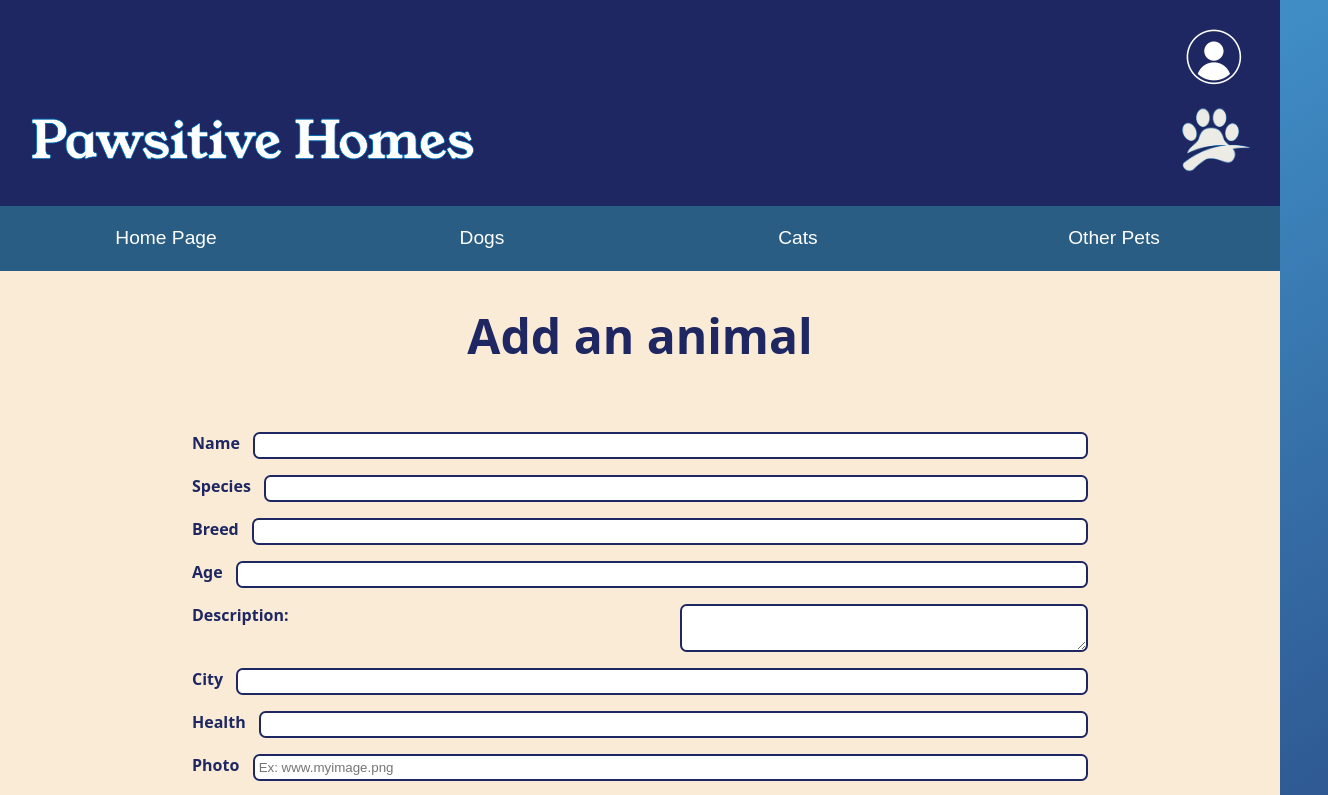
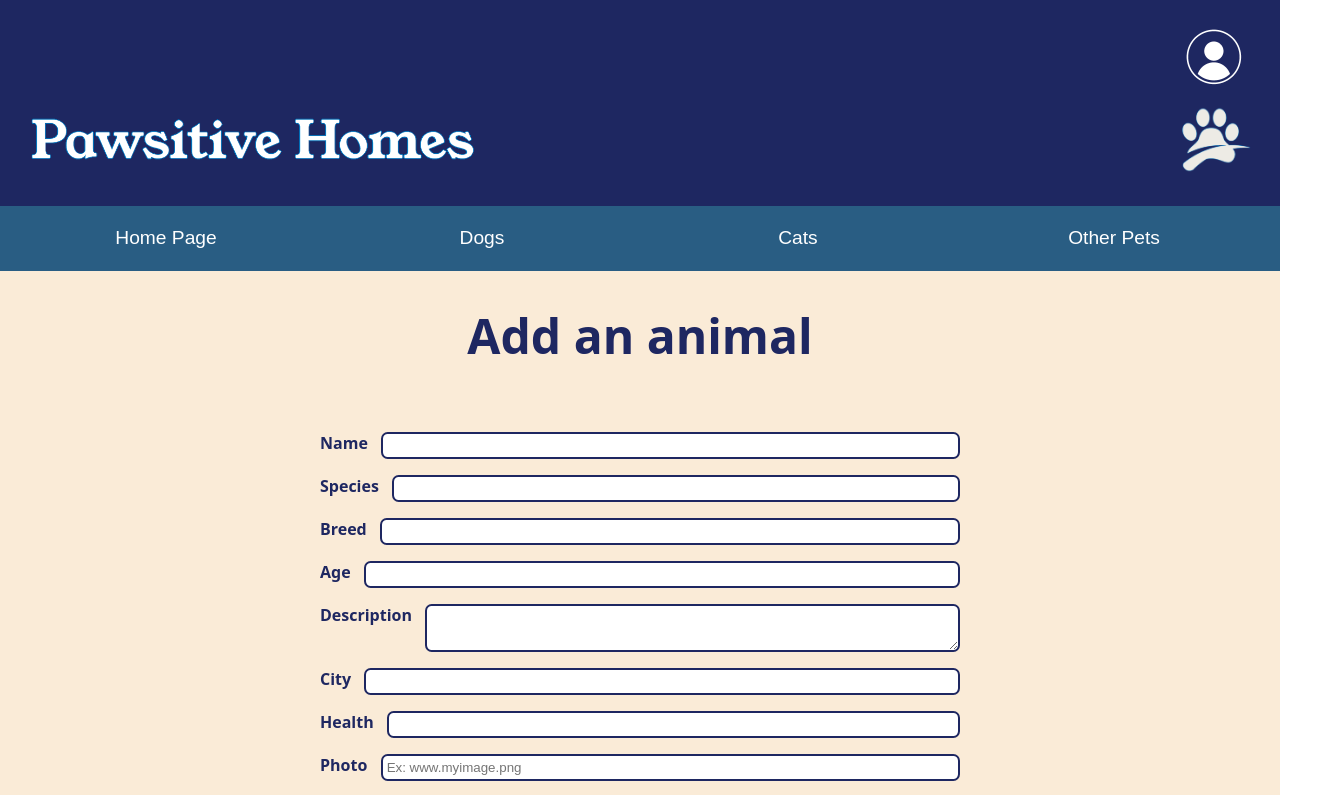
Before and after one commit to Ksfraan/Pawsitive-Homes, a React (Vite) app in the folder Pawsitive-Homes/: page /add-animal in a window 1280 px wide. Shown: the top 795 px of the page, 1328 px wide, since content can reach past the window. Built offline with nearby package versions, Linux system fonts and the light colour scheme; no server answers.

Commit message:
update AnimalForm.css and App.css, small change in AnimalForm.jsx

```diff
--- a/Pawsitive-Homes/index.html
+++ b/Pawsitive-Homes/index.html
@@ -3,7 +3,10 @@
     <head>
         <meta charset="UTF-8" />
         <link rel="icon" type="image/svg+xml" href="/LogoIcon.svg" />
-        <meta name="viewport" content="width=device-width, initial-scale=1.0" />
+        <meta
+            name="viewport"
+            content="width=device-width, initial-scale=1, user-scalable=no, shrink-to-fit=no, viewport-fit=cover"
+        />
         <title>Pawsitive Homes</title>
     </head>
     <body>
--- a/Pawsitive-Homes/src/pages/AnimalForm.jsx
+++ b/Pawsitive-Homes/src/pages/AnimalForm.jsx
@@ -94,7 +94,7 @@ const AnimalForm = () => {
                         name: 'age',
                     })}
                     <label>
-                        Description:
+                        Description
                         <textarea
                             type='text'
                             name='description'
--- a/Pawsitive-Homes/src/styles/AnimalForm.css
+++ b/Pawsitive-Homes/src/styles/AnimalForm.css
@@ -40,7 +40,8 @@
 .form-description {
     border: 2px solid #1e2761;
     border-radius: 0.5em;
-    width: 19em;
+    width: 100%;
+    margin-left: 1em;
     height: 3em;
     overflow: visible;
 }
@@ -141,7 +142,8 @@
     }
 
     .form-description {
-        width: 30em;
+        width: 100%;
+        margin-left: 1em;
     }
 
     .form-container h1 {
@@ -156,7 +158,7 @@
 
 @media only screen and (min-width: 1025px) and (max-width: 1440px) {
     .animal-form {
-        width: 70%;
+        width: 50%;
         gap: 1em;
     }
 
@@ -171,7 +173,8 @@
     }
 
     .form-description {
-        width: 30em;
+        width: 100%;
+        margin-left: 1em;
     }
 }
 
@@ -187,7 +190,7 @@
     }
 
     .animal-form {
-        width: 70%;
+        width: 50%;
         gap: 1em;
     }
 
@@ -202,6 +205,6 @@
     }
 
     .form-description {
-        width: 50em;
+        width: 100%;
     }
 }
--- a/Pawsitive-Homes/src/styles/App.css
+++ b/Pawsitive-Homes/src/styles/App.css
@@ -1,14 +1,15 @@
-html {
-    width: 100%;
+html,
+body {
+    height: 100vh;
+    width: 100vw;
+    overflow-x: hidden;
 }
 
 body {
-    width: 100%;
     margin: 0;
     font-family: system-ui, -apple-system, BlinkMacSystemFont, 'Segoe UI',
         Roboto, Oxygen, Ubuntu, Cantarell, 'Open Sans', 'Helvetica Neue',
         sans-serif;
-    height: 100vh;
     background: linear-gradient(to bottom right, #408ec6 0%, #1e2761 100%);
 }
 
```
